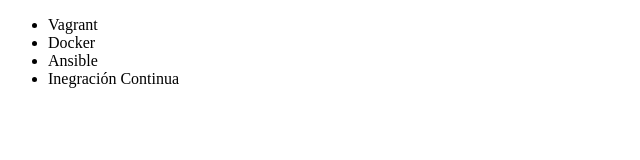
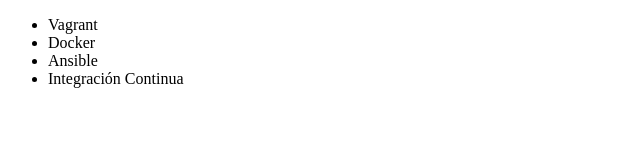
Before and after one commit to PMIglesias/alura-git, a plain HTML site: page index.html in a window 1280 px wide. Shown: the full height of the page, 0-640 px from the left. Drawn offline with Linux system fonts and the light colour scheme.

Commit message:
Arreglado acento en el curso de integración continua

```diff
--- a/index.html
+++ b/index.html
@@ -9,7 +9,7 @@
         <li>Vagrant</li>
         <li>Docker</li>
         <li>Ansible</li>
-        <li>Inegración Continua</li>
+        <li>Integración Continua</li>
     </ul>
 </body>
 </html>
```
